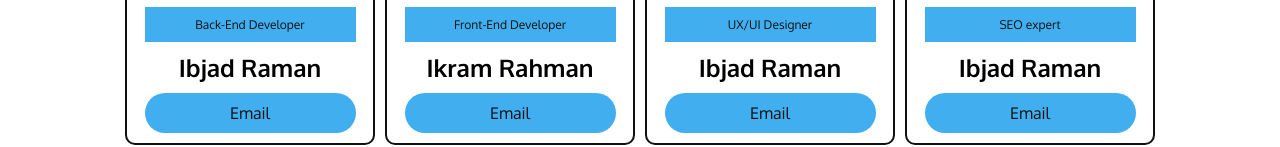
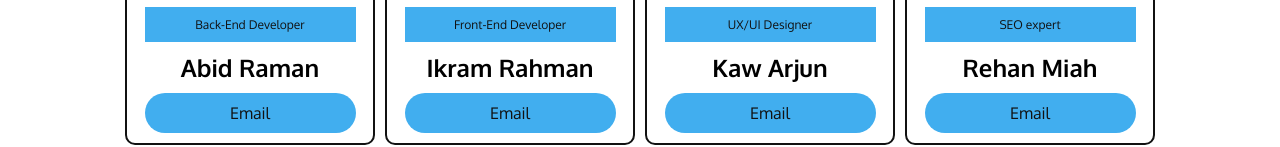
Before and after one commit to 19139661/_hbw, a plain HTML site: page teams.html in a window 1280 px wide. Shown: the part 351-498 px from the top of the page. Drawn offline with Linux system fonts and the light colour scheme.

Commit message:
Team members details were updated

```diff
--- a/teams.html
+++ b/teams.html
@@ -41,7 +41,7 @@
             <div class="web-box">
                 <img src="./Img/Teams/Team1.png" alt="Team1">
                 <p class="job-heading">Back-End Developer</p>
-                <h2 class="web-sub">Ibjad Raman</h2>
+                <h2 class="web-sub">Abid Raman</h2>
                 <a href="mailto:ibdrhn.real@gmail.com" class="web-btn-main">Email</a>
             </div>
             <div class="web-box">
@@ -53,13 +53,13 @@
             <div class="web-box">
                 <img src="./Img/Teams/Team3.png" alt="Team3">
                 <p class="job-heading">UX/UI Designer</p>
-                <h2 class="web-sub">Ibjad Raman</h2>
+                <h2 class="web-sub">Kaw Arjun</h2>
                 <a href="mailto:ibdrhn.real@gmail.com" class="web-btn-main">Email</a>
             </div>
             <div class="web-box">
                 <img src="./Img/Teams/Team4.png" alt="Team4">
                 <p class="job-heading">SEO expert</p>
-                <h2 class="web-sub">Ibjad Raman</h2>
+                <h2 class="web-sub">Rehan Miah</h2>
                 <a href="mailto:ibdrhn.real@gmail.com" class="web-btn-main">Email</a>
             </div>
         </div>
```
